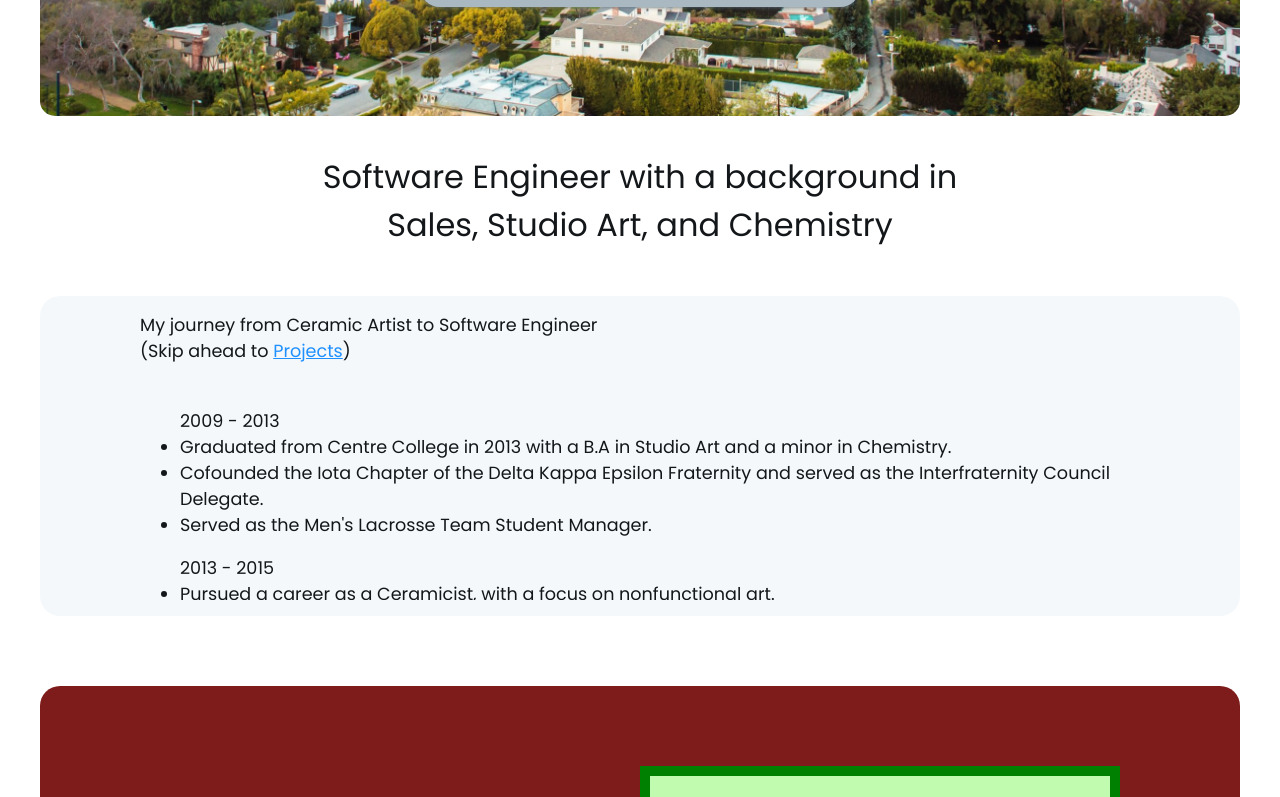
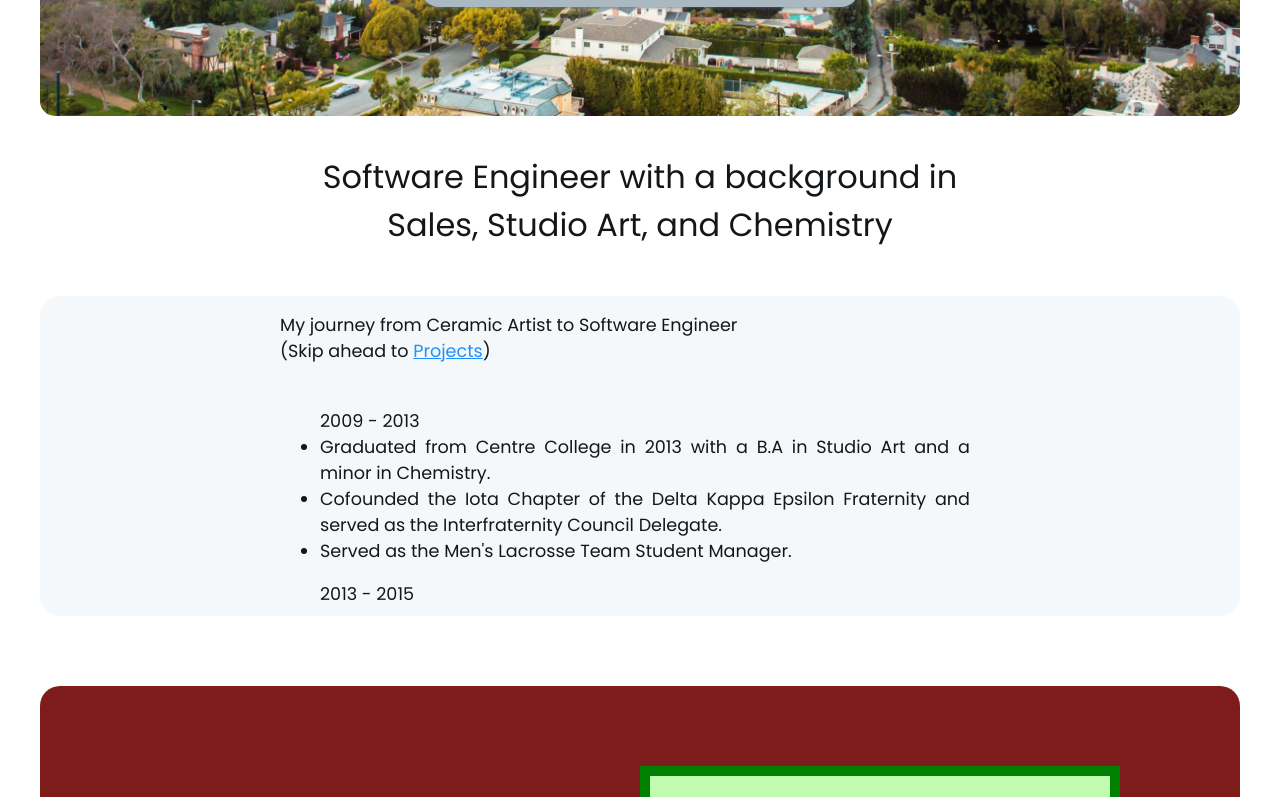
Before and after one commit to sparklingwaterlemon/Portfolio, a React (Create React App) app: page / in a window 1280 px wide. Shown: the part 464-1261 px from the top of the page. Built offline with nearby package versions, Linux system fonts and the light colour scheme.

Commit message:
Changed About Section CSS to be more narrow

```diff
--- a/src/Components/AboutSection/AboutSection.css
+++ b/src/Components/AboutSection/AboutSection.css
@@ -8,6 +8,8 @@
 }
 
 .about-container{
+    /* outline: 5px solid red; */
+
     height: 40vh;
     width: 100%;
     border-radius: 20px;
@@ -15,9 +17,7 @@
 
     margin-left: 40px;
     margin-right: 40px;
-
     margin-bottom: 40px;
-
 
     display: flex;
     justify-content: center;
@@ -27,10 +27,12 @@
     font-size: 1.1em;
 }
 .about-text{
+    /* outline: 5px solid yellow; */
+
     height: 90%;
     width: 100%;
-    margin-left: 100px;
-    margin-right: 100px;
+    margin-left: 20%;
+    margin-right: 20%;
 
     padding-right: 30px;
     overflow: auto;
```
